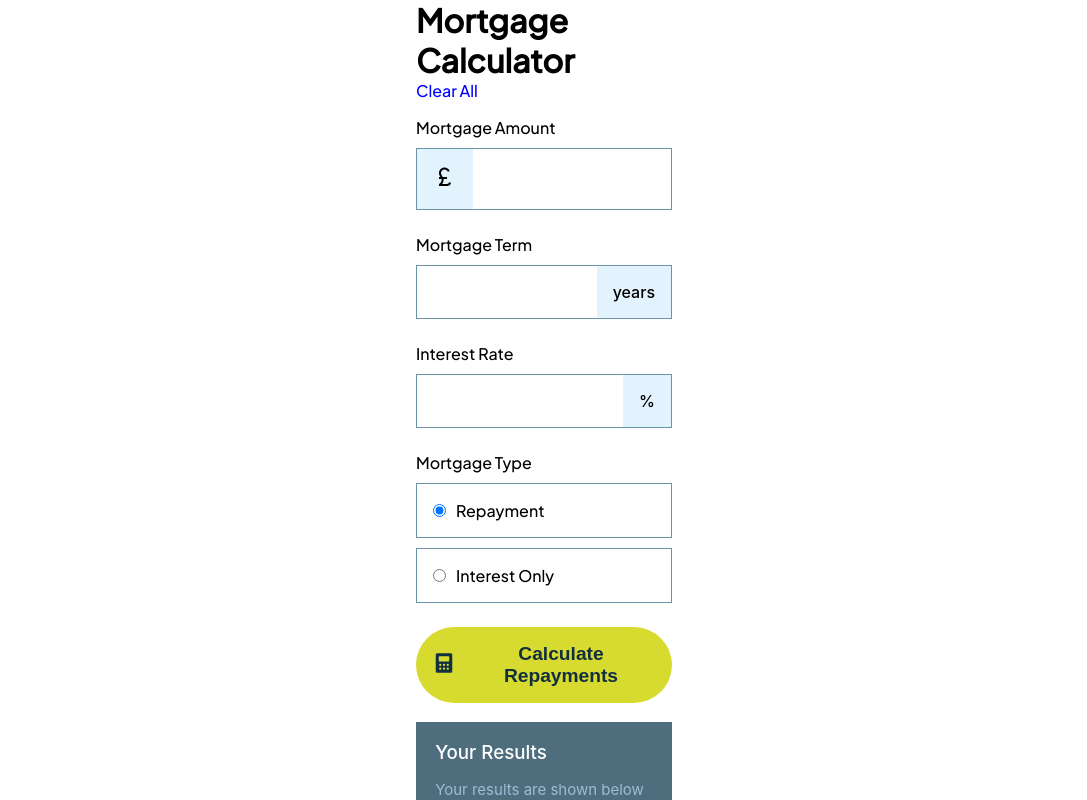
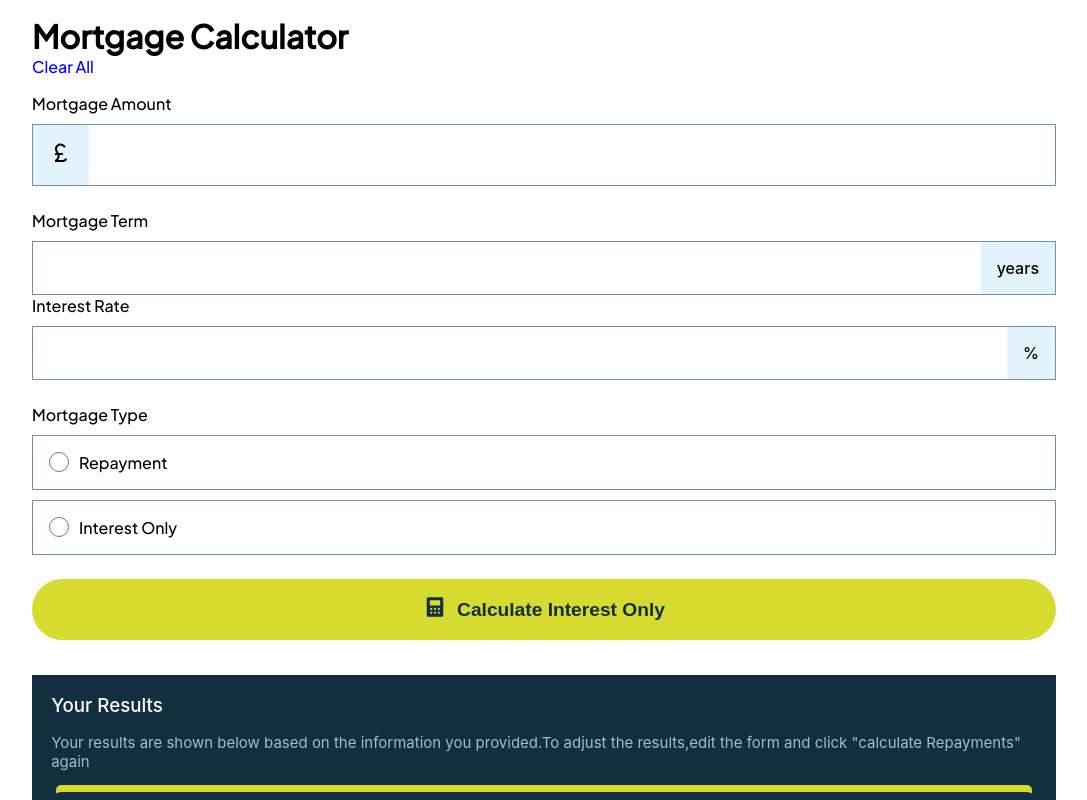
Before and after one commit to sehajwadhwa/mortgage-payment, a React (Create React App) app: page / in a window 1280 px wide. Shown: the top 800 px of the page, without its empty margins (96-1183 px from the left). Built offline with nearby package versions, Linux system fonts and the light colour scheme.

Commit message:
clean up

```diff
--- a/src/App.scss
+++ b/src/App.scss
@@ -3,7 +3,7 @@
 @use "../src/styles/partials/variables" as *;
 
 .app {
-  width: 20%;
+  width: 80%;
   margin: auto;
   //background-color: aliceblue;
   display: flex;
--- a/src/components/Calculator/Calculator.jsx
+++ b/src/components/Calculator/Calculator.jsx
@@ -4,20 +4,29 @@ import { useState } from "react";
 import IconCalculator from "../../assets/images/icon-calculator.svg";
 import "./Calculator.scss";
 const Calculator = () => {
-  const [selectedOption, setSelectedOption] = useState("Repayment");
+  const [selectedOption, setSelectedOption] = useState("");
   const [formData, setFormData] = useState({
     mortgageAmount: "",
     term: "",
     interestRate: "",
-    mortgageType: "Repayment",
+    mortgageType: "",
   });
+  const [errorFields, setErrorFields] = useState(false);
+  const handleSubmit = (e) => {
+    e.preventDefault();
+    console.log(formData);
+    if (
+      formData.mortgageAmount === "" ||
+      formData.term === "" ||
+      formData.interestRate === "" ||
+      formData.mortgageType === ""
+    ) {
+      console.log("Please fill out all fields");
+      setErrorFields(true);
+    } else {
+      setErrorFields(false);
+      console.log(selectedOption);
 
-  const handleSubmit = (e) => {
-    e.preventdefault();
-    console.log(selectedOption);
-    if (selectedOption === "Interest Only") {
-      alert("Please select an option");
-    } else {
       console.log("Submitted");
     }
   };
@@ -32,13 +41,17 @@ const Calculator = () => {
     });
     setSelectedOption("Repayment");
   };
+
   const handleChange = (e) => {
     console.log(e.target.value, e.target.name);
-    setFormData((prev) => ({ prev, [e.target.name]: e.target.value }));
-    setSelectedOption(e.target.value);
+    setFormData((prev) => ({ ...prev, [e.target.name]: e.target.value }));
+    if (e.target.type === "radio") {
+      setSelectedOption(e.target.value);
+    }
+    console.log(formData);
   };
   return (
-    <div className="Calculator">
+    <div className={`Calculator ${errorFields ? "error" : ""}`}>
       <div className="Calculator__header">
         <h1>Mortgage Calculator</h1>
         <p onClick={handleClear} style={{ cursor: "pointer", color: "blue" }}>
@@ -47,7 +60,7 @@ const Calculator = () => {
       </div>
       <form className="Calculator__form" onSubmit={handleSubmit}>
         <article>
-          <label>Mortgage Amount</label>
+          <label>Mortgage Amount</label>{" "}
           <div className="Calculator__form__input">
             <span>
               <CurrencyPoundIcon />
@@ -61,6 +74,7 @@ const Calculator = () => {
             />
           </div>
         </article>
+        <section className="">
         <article>
           <label>Mortgage Term</label>
           <div className="Calculator__form__input">
@@ -87,26 +101,27 @@ const Calculator = () => {
             <span>%</span>
           </div>
         </article>
-        <article>
+        </section>
+        <article className="radio">
           <label>Mortgage Type</label>
           <div className="Calculator__form__radio">
             <input
-              className="Calculator__form__input--radio"
+              className="Calculator__form__radio--radio"
               type="radio"
               name="mortgageType"
               value="Repayment"
-              checked={selectedOption === "Repayment"}
+
               onChange={handleChange}
             />
             <label>Repayment</label>
           </div>
           <div className="Calculator__form__radio">
             <input
-              className="Calculator__form__input--radio"
+              className="Calculator__form__radio--radio"
               type="radio"
               name="mortgageType"
               value="Interest Only"
-              checked={selectedOption === "Interest Only"}
+
               onChange={handleChange}
             />
             <label>Interest Only</label>
@@ -116,7 +131,9 @@ const Calculator = () => {
           <span>
             <img src={IconCalculator} alt="Calculator Icon" />
           </span>
-          {selectedOption==="Repayment"?"Calculate Repayments":"Calculate Interest Only"}
+          {selectedOption === "Repayment"
+            ? "Calculate Repayments"
+            : "Calculate Interest Only"}
         </button>
       </form>
     </div>
--- a/src/components/Calculator/Calculator.scss
+++ b/src/components/Calculator/Calculator.scss
@@ -3,6 +3,7 @@
 @use "../../styles/partials/mixins" as *;
 @use "../../styles/partials//variables" as *;
 .Calculator {
+  margin: 1rem 0;
   &__header {
     margin-bottom: 1rem;
     font-family: "Plus-Jakarta";
@@ -19,12 +20,14 @@
       font-family: "Plus-Jakarta";
     }
     &__input {
-
       margin-top: 10px;
       display: flex;
       justify-content: space-between;
 
       border: 1px solid $Slate-500;
+      :hover {
+        cursor: pointer;
+      }
       &--field {
         border: none;
         outline: none;
@@ -41,14 +44,44 @@
     }
     &__radio {
       border: 1px solid $Slate-500;
-
       margin-top: 10px;
       padding: 1rem;
       display: flex;
       gap: 10px;
+
+
+      &--radio:checked::before {
+        width:90px;
+        background-color: rgb(30, 103, 167);
+      }
+      &--radio {
+        width: 20px;
+        height: 20px;
+        border: 2px solid $Slate-500;
+        border-radius: 50%;
+        position: relative;
+        cursor: pointer;
+
+        &:checked::before {
+          content: "";
+
+          width: 12px;
+          height: 12px;
+          border-radius: 50%;
+
+          background-color: $lime-color;
+          position: absolute;
+          top: 50%;
+          left: 50%;
+          transform: translate(-50%, -50%);
+        }
+      }
+    }
+    .Calculator__form__radio:hover {
+      border: 1px solid $lime-color;
+      cursor: pointer;
     }
     .mortgage_submit {
-
       padding: 1rem;
       border-radius: 40px;
       font-size: 1.2rem;
@@ -62,4 +95,23 @@
       font-weight: 700;
     }
   }
+  &.error {
+    .Calculator__form__input,
+    .radio {
+      position: relative;
+      border-color: red;
+      margin-bottom: 20px;
+      span {
+        background-color: red;
+        color: $white;
+      }
+      &::after {
+        content: "The field is required";
+        color: red;
+        position: absolute;
+        bottom: -25px;
+        font-size: 15px;
+      }
+    }
+  }
 }
--- a/src/components/Result/Result.scss
+++ b/src/components/Result/Result.scss
@@ -4,7 +4,7 @@
 @use "../../styles/partials//variables" as *;
 
 .result {
-  background-color: $Slate-700;
+  background-color: $Slate-900;
   padding: 1.2rem;
   h3 {
     color: $white;
```
